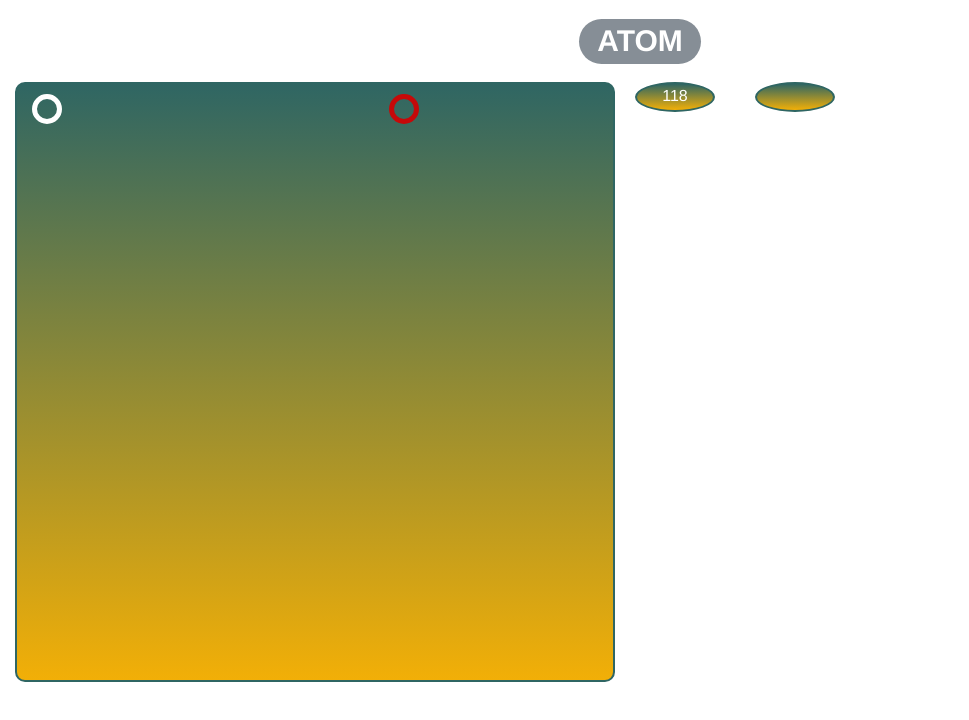
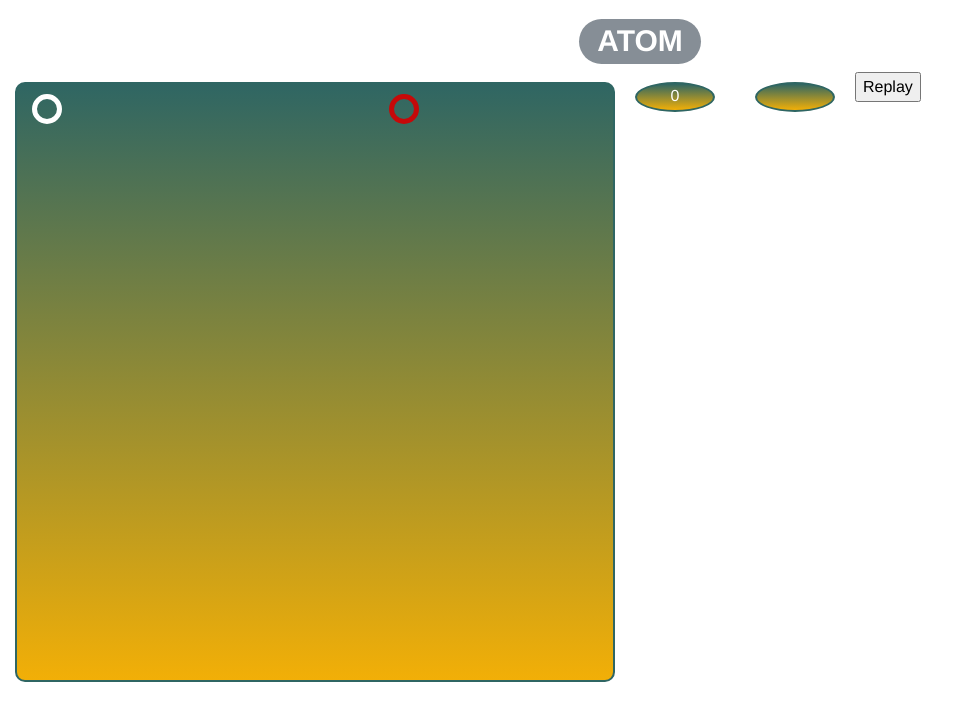
Before and after one commit to kh4n10/firstProject, a plain HTML site: page index.html in a window 1280 px wide. Both pictures are taken after a click on the button "Start game". Shown: the whole page, without its empty margins (0-969 px from the left). Drawn offline with nearby package versions, Linux system fonts and the light colour scheme.

Commit message:
changed the timer, use of clear and alert to show game has ended

```diff
--- a/index.html
+++ b/index.html
@@ -51,9 +51,11 @@
 	</ul>
 </div>
 
-<div class="smallBox" id="timer">120</div>
+<div class="smallBox" id="timer">1</div>
 
 <div class="smallBox" id="score"></div>
+
+<button id="restart">Replay</button>
 
 
 
--- a/js/main.js
+++ b/js/main.js
@@ -2,13 +2,13 @@ $(function() {
 	// console.log("does this work");
 
 // hide the game at the start, so displays instructions first
-$(".gameDomain, #gameHeading, li, .playerAtom, #timer, #score").hide();
+$(".gameDomain, #gameHeading, li, .playerAtom, #timer, #score, #restart").hide();
 
 // this one click function allows user to start the game and then hides the instructions and displays the game
 $("#startGame").one("click", function() {
 	$(".cards, #startGame, .playerAtom").hide();
 	$(".gameDomain, #gameHeading, li, .playerAtom, #timer, #score").show();
-	timer ();
+	timer();
 });
 // end of one click
 
@@ -26,17 +26,17 @@ creatingGrid ();
 function timer () {
 
   var updateTimer = function() {
-	    $('#timer').each(function() {
-	      var count = parseInt($(this).html());
+  	console.log("yo")
+      var count = parseInt($("#timer").html());
       if (count !== 0) {
-	        $(this).html(count - 1);
+        $("#timer").html(count - 1);
       }else {
-	      	alert("your time is up!")
+      	clearInterval(interval);
+      	$("#restart").show();
+      	alert("time up")
       }
-	    });
   };
-
-	  setInterval(updateTimer, 1000);
+	var interval = setInterval(updateTimer, 1000);
 };
 // timer end
 
@@ -159,12 +159,14 @@ $("body").on("keydown", function(e){
     }
     randomAtom = removalAddition(position, randomAtom);
 
-    $("#score").html("score:" +score);
+    $("#score").html("score: " + score);
 
  });
 // navigation end
 
+
 // removing and adding the randomAtom when the playerAtom reaches it
+	// also logs the score
 var score = 0;
 
 function removalAddition (position, randomAtom) {
```
Lines whose indentation alone changed are shown as unchanged.
